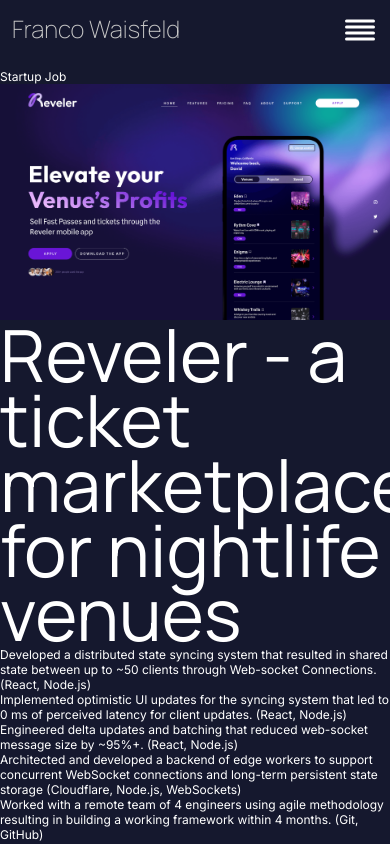
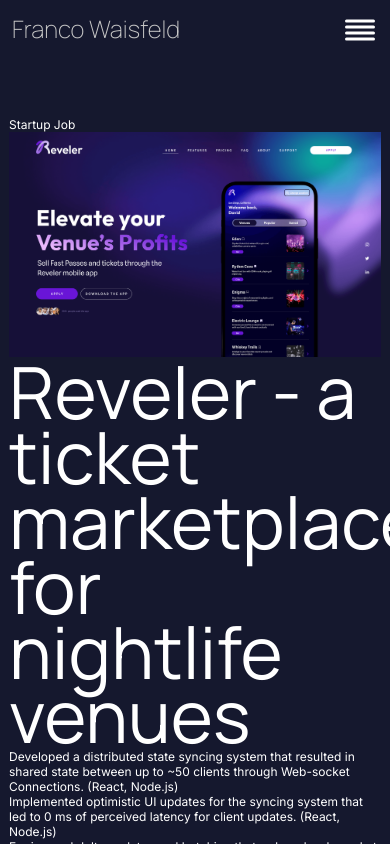
Before and after one commit to FrancoWaisfeld/portfolio-website, a Next.js app: page /projects in a window 390 px wide. Shown: the top 844 px of the page. Built offline with nearby package versions, Linux system fonts and the light colour scheme.

Commit message:
moved padding on main HTML tag to globals.css file

```diff
--- a/app/page.tsx
+++ b/app/page.tsx
@@ -2,11 +2,10 @@
 import FullWidthLine from "@/components/FullWidthLine/FullWidthLine";
 import AboutSection from "@/components/AboutSection/AboutSection";
 import ContactSection from "@/components/ContactSection/ContactSection";
-import Styles from "./page.module.css";
 
 export default function Home() {
   return (
-    <main className={Styles.main}>
+    <main>
       <HeroSection />
       <FullWidthLine />
       <AboutSection />
--- a/styles/globals.css
+++ b/styles/globals.css
@@ -18,6 +18,12 @@
   font-family: "Inter", sans-serif;
   color: var(--white);
   background-color: var(--dark-blue);
+}
+
+main {
+  padding: 5rem 6rem;
+  height: 100%;
+  width: 100%;
 }
 
 h1,
@@ -48,4 +54,8 @@
   html {
     font-size: 12px;
   }
+
+  main {
+    padding: 4rem 0.75rem;
+  }
 }
```
Also changed, not shown: app/page.module.css (deleted, +0 -11 lines).
